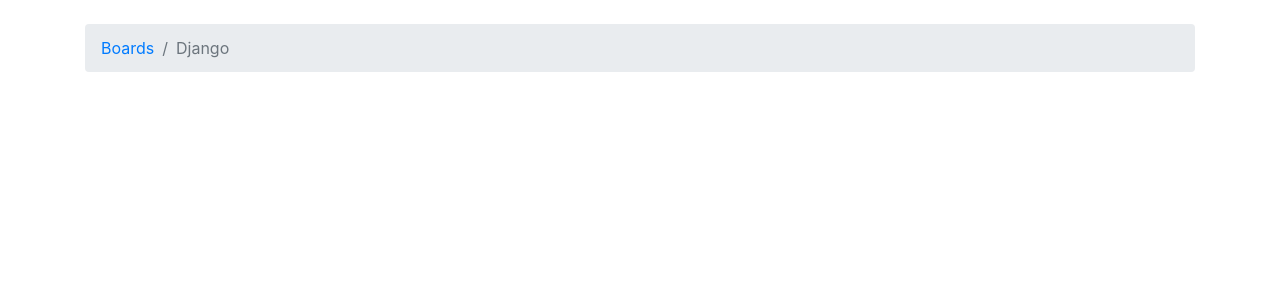
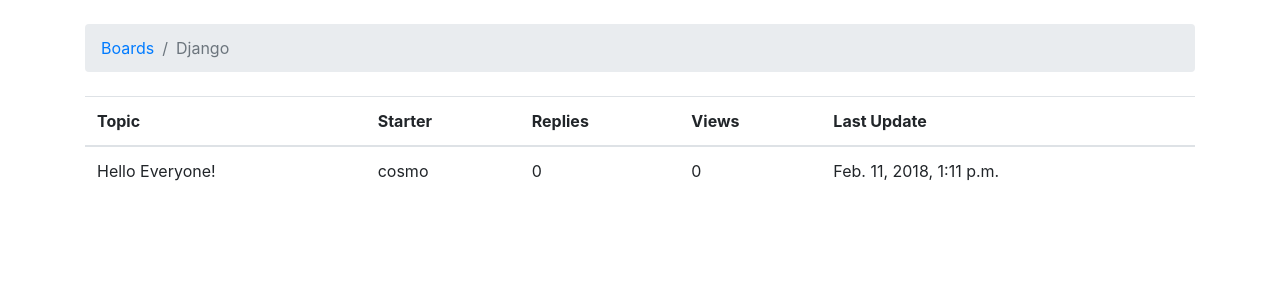
Before and after one commit to christanshane/DjangoProject, a Django app: page /boards/1/ in a window 1280 px wide. Shown: the part 56-356 px from the top of the page. Run offline with Django 3.2, Linux system fonts and the light colour scheme; data comes from the database, SQL or seed files in the repository; both versions use the stored data as it was after the commit; some libraries are stand-ins or nearby versions.

Commit message:
new_topic now adds, topics now displays topics

```diff
--- a/boards/views.py
+++ b/boards/views.py
@@ -1,7 +1,8 @@
-from django.shortcuts import render, get_object_or_404
+from django.shortcuts import render, get_object_or_404, redirect
 from django.http import Http404
+from django.contrib.auth.models import User
 
-from .models import Board
+from .models import Board, Topic, Post
 # Create your views here.
 
 def home(request):
@@ -14,4 +15,22 @@ def board_topics(request, pk):
 
 def new_topic(request, pk):
     board = get_object_or_404(Board, pk=pk)
+
+    if request.method == 'POST':
+        subject = request.POST['subject']
+        message = request.POST['message']
+
+        user = User.objects.first()
+
+        topic = Topic.objects.create(
+            subject=subject,
+            board=board,
+            starter=user,
+        )
+        post = Post.objects.create(
+            message=message,
+            topic=topic,
+            created_by=user
+        )
+        return redirect('board_topics', pk=board.pk)
     return render(request, 'new_topic.html', {'board':board})
--- a/templates/new_topic.html
+++ b/templates/new_topic.html
@@ -8,7 +8,7 @@
 {% endblock %}
 
 {% block content %}
-<form action="post">
+<form method="POST">
     {% csrf_token %}
     <div class="form-group">
         <label for="id_subject">Subject</label>
--- a/templates/topics.html
+++ b/templates/topics.html
@@ -10,5 +10,26 @@
 {% endblock %}
 
 {% block content %}
-    <!-- just leaving it empty for now. we will add core here soon. -->
+  <table class="table">
+    <thead class="thead-inverse">
+      <tr>
+        <th>Topic</th>
+        <th>Starter</th>
+        <th>Replies</th>
+        <th>Views</th>
+        <th>Last Update</th>
+      </tr>
+    </thead>
+    <tbody>
+      {% for topic in board.topics.all %}
+        <tr>
+          <td>{{ topic.subject }}</td>
+          <td>{{ topic.starter.username }}</td>
+          <td>0</td>
+          <td>0</td>
+          <td>{{ topic.last_updated }}</td>
+        </tr>
+      {% endfor %}
+    </tbody>
+  </table>
 {% endblock %}
```
Also changed, not shown: db.sqlite3.
